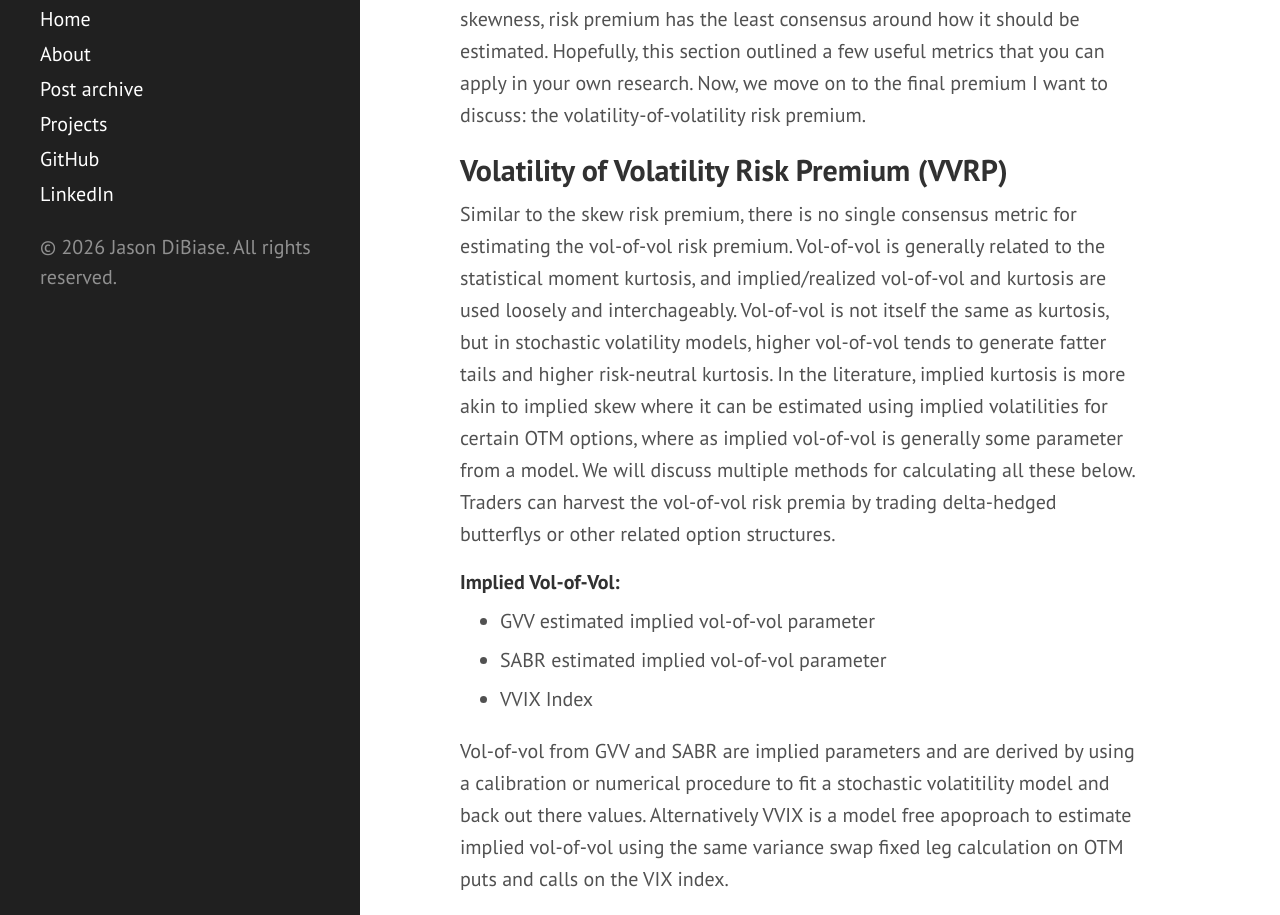
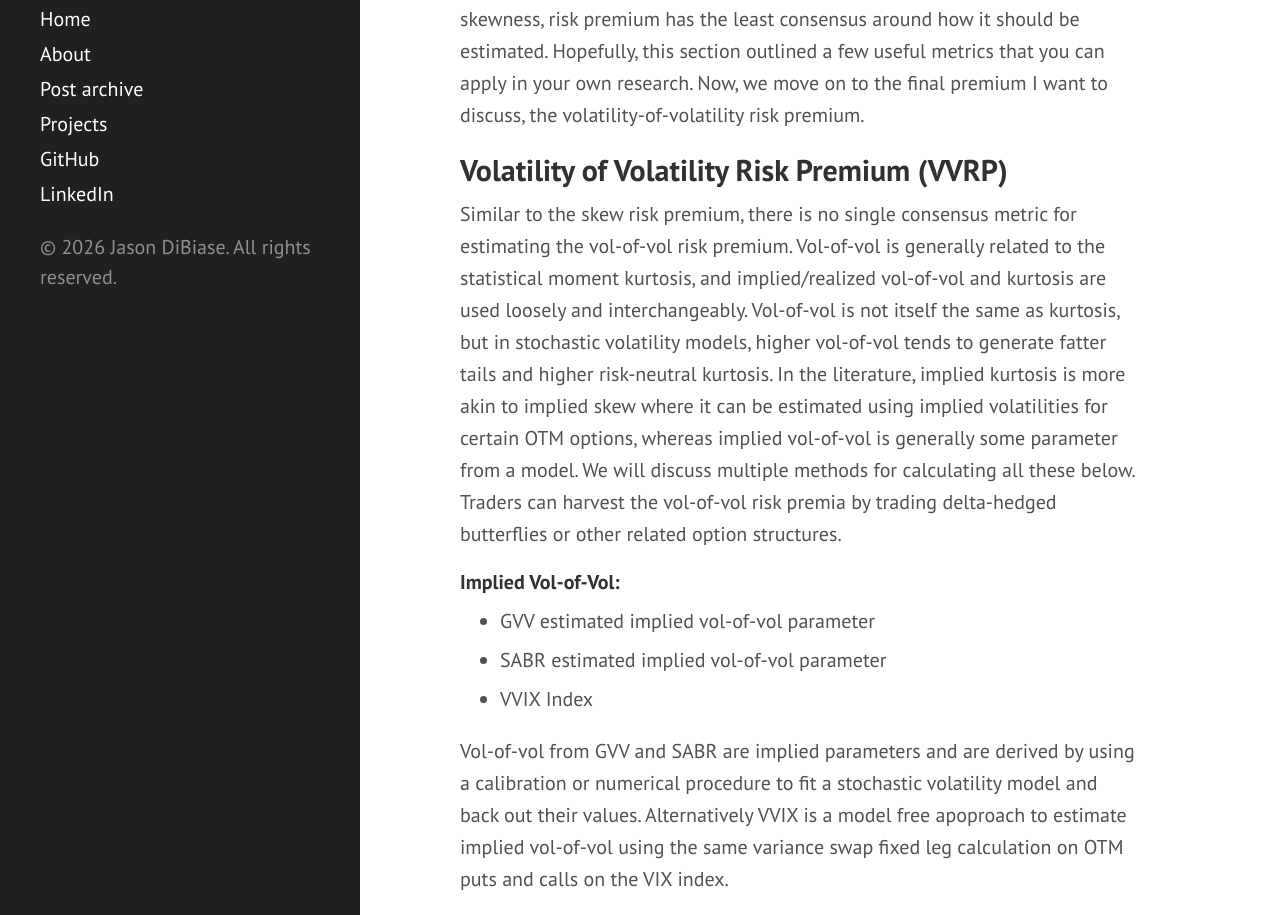
Before and after one commit to dibiasej/dibiasej.github.io, a Jekyll site: the page built from _posts/2026-05-24-Volatility-Surface-Risk-Premiums.md, in a window 1280 px wide and 1400 px high, scrolled down 9083 px. Shown: the part 286-1201 px from the top of the window. Built offline with Jekyll 4.4.1, drawn with Linux system fonts in a browser that asks for light colours; Markdown is read by kramdown in place of the engine named in the settings; some of the changed text lies outside the part shown.

Commit message:
finished

```diff
--- a/_posts/2026-05-24-Volatility-Surface-Risk-Premiums.md
+++ b/_posts/2026-05-24-Volatility-Surface-Risk-Premiums.md
@@ -148,7 +148,7 @@
 \right)
 $$
 
-I plot these below using daily S&P 500 options data and as you can see both Ito and Neubergers frameworks are in line over time. You can find the code implementation on my GitHub under py_op
+I plot these below using daily S&P 500 options data and as you can see both Ito and Neuberger's frameworks are in line over time. You can find the code implementation on my GitHub under py_op
 
 ![Skew Swap Fixed Legs](/assets/images/skew_swap_strikes-2026-05-25.png)
 
@@ -200,7 +200,7 @@
 
 Under these frameworks the risk premium can be interpreted as the expected payoff of a skew swap. Most traders capture the premia using option structures like delta hedged risk reversals or some weighting of short OTM puts and long OTM calls.
 
-Before we move on to vol-of-vol risk premium there are some other metrics related to skew I would like to briefly discuss. These metrics are the implied and realized spot-vol correlation and a Normalized 90% - 110% moneyness IV skew slope. These are also metrics that are commonly used by volatility traders to estimate some form of co movement in spot and vol and are important to know. Below we show rolling metrics for realized and implied spot-vol correlation, where the realized correlation is estimated using historical log returns and ATM IV and the implied correlation is estimated using a calibrated parameter from a stochastic volatility model, or directly taken from the skew curve.
+Before we move on to vol-of-vol risk premium there are some other metrics related to skew I would like to briefly discuss. These metrics are the implied and realized spot-vol correlation and a Normalized 90% - 110% moneyness IV skew slope. These are also metrics that are commonly used by volatility traders to estimate some form of co-movement in spot and vol and are important to know. Below we show rolling metrics for realized and implied spot-vol correlation, where the realized correlation is estimated using historical log returns and ATM IV and the implied correlation is estimated using a calibrated parameter from a stochastic volatility model, or directly taken from the skew curve.
 
 - Normalized 90% - 110% moneyness IV skew slope
 
@@ -208,24 +208,24 @@
   \frac{\text{90 put IV} - \text{110 call IV}}
   {\left(\text{90 put strike} - \text{110 call strike}\right) / F}
   $$
-- A lot of sources like Natenbergs book call 90% put IV - 110% call IV (similar for 25 delta) implied skewness, like I said the nomenclature gets messy I consider this skew but as long as you know what you are calculating and understand math I think it is fine.
+- A lot of sources like Natenberg's book call 90% put IV - 110% call IV (similar for 25 delta) implied skewness, like I said the nomenclature gets messy I consider this skew but as long as you know what you are calculating and understand math I think it is fine.
 
 ![Spot Vol Correlations](/assets/images/spot_vol_correlations-2026-05-25.png)
 
 Notice how closely the different implied spot-vol correlation measures track each other. The GVV estimate, SABR estimate, and the 90%-110% moneyness skew approximation all show similar dynamics, suggesting that each method is capturing a similar implied spot-vol relationship
 
-Of all the volatility surface related premia discussed in this post, the skew, or skewness, risk premium has the least consensus around how it should be estimated. Hopefully, this section outlined a few useful metrics that you can apply in your own research. Now, we move on to the final premium I want to discuss: the volatility-of-volatility risk premium.
+Of all the volatility surface related premia discussed in this post, the skew, or skewness, risk premium has the least consensus around how it should be estimated. Hopefully, this section outlined a few useful metrics that you can apply in your own research. Now, we move on to the final premium I want to discuss, the volatility-of-volatility risk premium.
 
 ## Volatility of Volatility Risk Premium (VVRP)
 
-Similar to the skew risk premium, there is no single consensus metric for estimating the vol-of-vol risk premium. Vol-of-vol is generally related to the statistical moment kurtosis, and implied/realized vol-of-vol and kurtosis are used loosely and interchageably. Vol-of-vol is not itself the same as kurtosis, but in stochastic volatility models, higher vol-of-vol tends to generate fatter tails and higher risk-neutral kurtosis. In the literature, implied kurtosis is more akin to implied skew where it can be estimated using implied volatilities for certain OTM options, where as implied vol-of-vol is generally some parameter from a model. We will discuss multiple methods for calculating all these below. Traders can harvest the vol-of-vol risk premia by trading delta-hedged butterflys or other related option structures.
+Similar to the skew risk premium, there is no single consensus metric for estimating the vol-of-vol risk premium. Vol-of-vol is generally related to the statistical moment kurtosis, and implied/realized vol-of-vol and kurtosis are used loosely and interchangeably. Vol-of-vol is not itself the same as kurtosis, but in stochastic volatility models, higher vol-of-vol tends to generate fatter tails and higher risk-neutral kurtosis. In the literature, implied kurtosis is more akin to implied skew where it can be estimated using implied volatilities for certain OTM options, whereas implied vol-of-vol is generally some parameter from a model. We will discuss multiple methods for calculating all these below. Traders can harvest the vol-of-vol risk premia by trading delta-hedged butterflies or other related option structures.
 
 ###### Implied Vol-of-Vol:
 - GVV estimated implied vol-of-vol parameter
 - SABR estimated implied vol-of-vol parameter
 - VVIX Index
 
-Vol-of-vol from GVV and SABR are implied parameters and are derived by using a calibration or numerical procedure to fit a stochastic volatitility model and back out there values. Alternatively VVIX is a model free apoproach to estimate implied vol-of-vol using the same variance swap fixed leg calculation on OTM puts and calls on the VIX index.
+Vol-of-vol from GVV and SABR are implied parameters and are derived by using a calibration or numerical procedure to fit a stochastic volatility model and back out their values. Alternatively VVIX is a model free apoproach to estimate implied vol-of-vol using the same variance swap fixed leg calculation on OTM puts and calls on the VIX index.
 
 ![Implied Vol of Vols](/assets/images/implied_vol_of_vol-2026-06-07.png)
 
@@ -245,7 +245,7 @@
 - 0.5(call IV + put IV) - atm IV (Butterfly)
 - Model Free Implied Kurtosis following Bakshi, Kapadia and Madan (2003)
 
-These are all generated using specific options at a fixed maturity, this is similar to how you might estimate implied skew from a volatility curve and is related to the curvature of the curve. While it is not directly an implied vol-of-vol estimate it is related. The butterfly IV can be estimated using either 5 delta options or 25 delta. In Natenbergs Volatilty Trading he swaps the call and put around but either metric is useful as long as you remember how you are calculating it. The model free implied kurtosis is a similar approach to estimating a risk-neutral moment from options prices as the model free implied skewness approach from Ito, we leave out the formula here but it can be found in their paper.
+These are all generated using specific options at a fixed maturity, this is similar to how you might estimate implied skew from a volatility curve and is related to the curvature of the curve. While it is not directly an implied vol-of-vol estimate it is related. The butterfly IV can be estimated using either 5 delta options or 25 delta. In Natenbergs Volatility Trading he swaps the call and put around but either metric is useful as long as you remember how you are calculating it. The model free implied kurtosis is a similar approach to estimating a risk-neutral moment from options prices as the model free implied skewness approach from Ito, we leave out the formula here but it can be found in their paper.
 
 ![Implied Kurtosis](/assets/images/implied_kurtosis_metrics-2026-06-07.png)
 
@@ -273,7 +273,7 @@
 
 None of these estimates are perfect. Each depends heavily on the methodology used, the maturity chosen, the option data available, and the realized metric used for comparison. Still, I think these measures are useful because they give us a structured way to think about what the options market is pricing beyond simple directional views.
 
-In future posts I will discuss risk premiums related dispersion/correlation and the rough volatility risk premium which relates to market implied roughness of the volatiulity path versus what is actually realized. Hopefully this post provided a useful information for thinking about volatility-surface-related risk premiums and some of the ways they can be estimated. As always, all of the code and charts used in this post are available on my GitHub, and I am always open to feedback, corrections, or ideas for improving the analysis.
+In future posts I will discuss risk premiums related dispersion/correlation and the rough volatility risk premium which relates to market implied roughness of the volatility path versus what is actually realized. Hopefully this post provided useful information for thinking about volatility-surface-related risk premiums and some of the ways they can be estimated. As always, all of the code and charts used in this post are available on my GitHub, and I am always open to feedback, corrections, or ideas for improving the analysis.
 
 ## References
 
```
Also changed, not shown: other parts of _posts/2026-05-24-Volatility-Surface-Risk-Premiums.md (+4 -4 lines).
